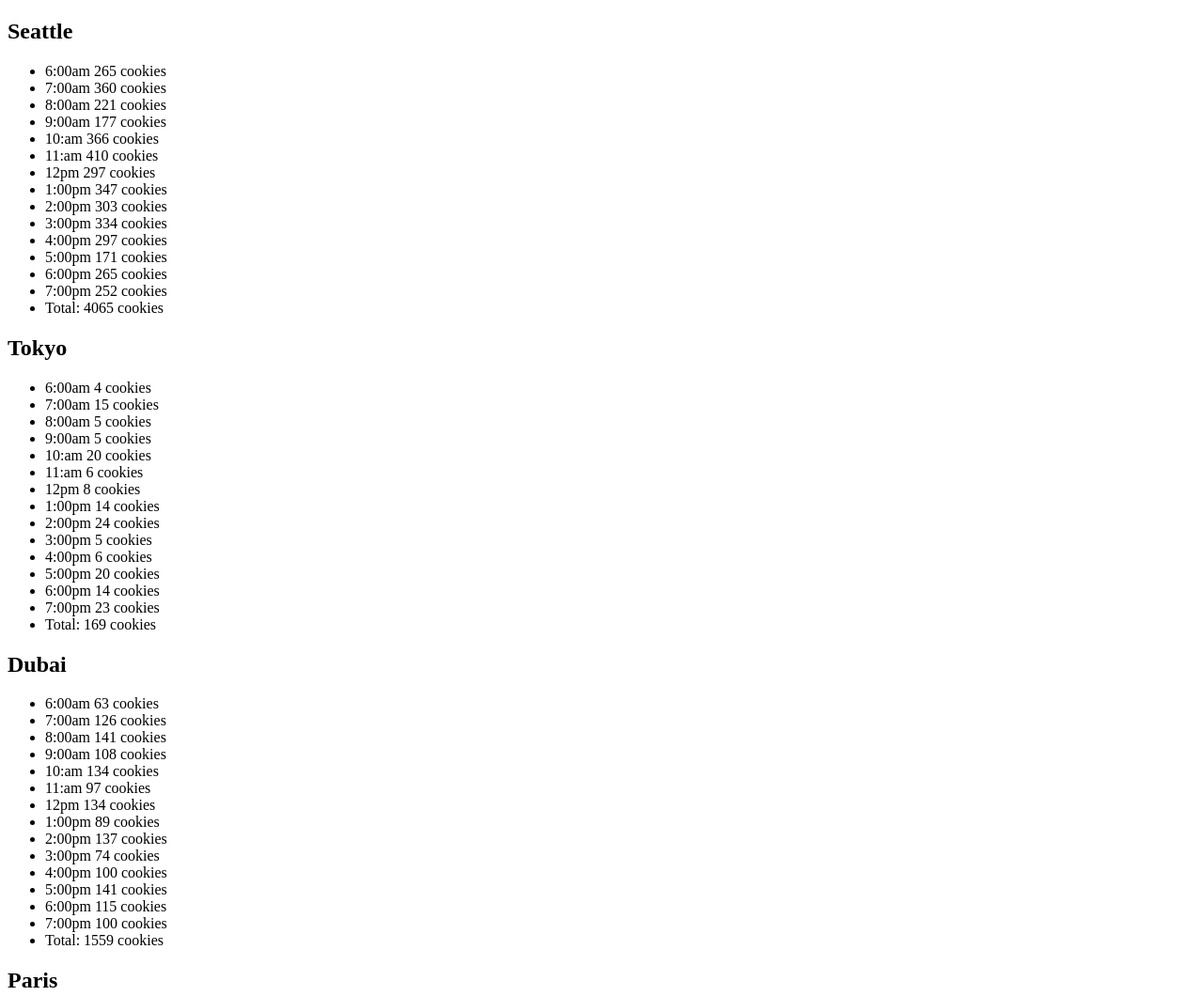
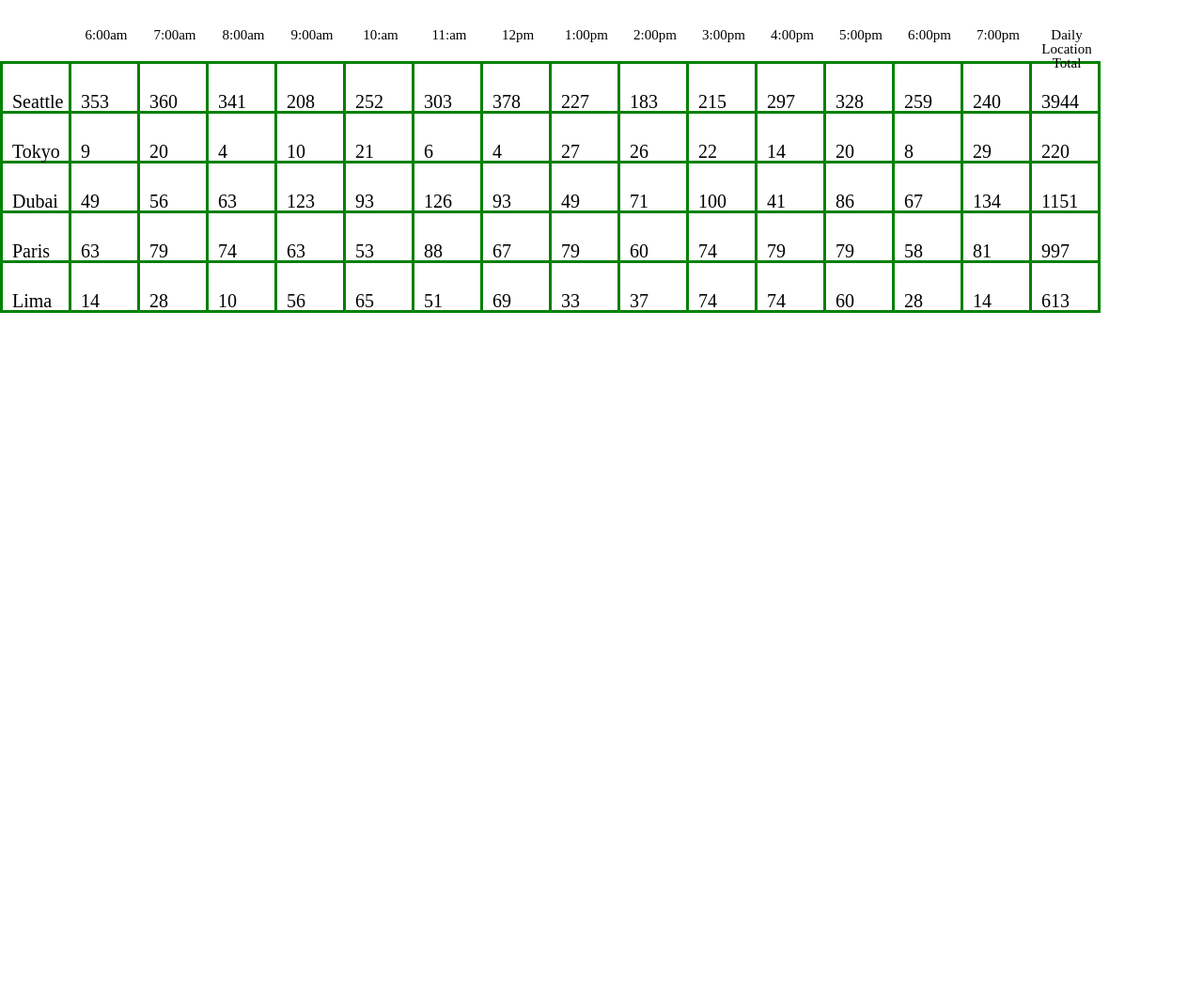
Before and after one commit to Razan-am/cookie-stand, a plain HTML site: page sales.html in a window 1280 px wide. Shown: the top 1060 px of the page at 94% size. After the commit the page ends 800 px from the top, so only its background shows below. Drawn offline with Linux system fonts and the light colour scheme.

Commit message:
update lab07

```diff
--- a/css/style.css
+++ b/css/style.css
@@ -2,3 +2,28 @@ img{
     width: 450px;
     margin-left: 400px;
 }
+
+th{
+    /* border: 2px solid green; */
+    width: 60px;
+    padding-left: 10px;
+    left: 70px;
+    top: 10px;
+    position: relative;
+    font-size: 15px;
+    text-align: center;
+    padding-top: 20px;
+
+
+}
+
+td{
+    border: 3px solid green;
+    font-size: 20px;
+    padding-left: 10px;
+    top: 30px;
+    position: relative;
+    width:60px;
+    height: 50px;
+
+}
--- a/js/app.js
+++ b/js/app.js
@@ -1,294 +1,409 @@
 'use strict';
 
-let branch1 = {
+//lab07
 
-    branchName: 'Seattle',
-    minNumOfCustPerHour: 23,
-    maxNumOfCustPerHour: 65,
-    AvgCookieSalePerCust: 6.3,
-    hourOperation: ['6:00am', '7:00am', '8:00am', '9:00am', '10:am', '11:am', '12pm', '1:00pm', '2:00pm', '3:00pm', '4:00pm', '5:00pm', '6:00pm', '7:00pm'],
-    numOfCustPerHour: [],
-    calculatCookiesPerHour: [],
-    totalAmount: 0,
+let brachesArray = [];
 
-    randomNumber: function () {
+let hourOperation = ['6:00am', '7:00am', '8:00am', '9:00am', '10:am', '11:am', '12pm', '1:00pm', '2:00pm', '3:00pm', '4:00pm', '5:00pm', '6:00pm', '7:00pm'];
 
-        for (let num = 0; num < this.hourOperation.length; num++) {
+function Stores(branchName, minNumOfCustPerHour, maxNumOfCustPerHour, AvgCookieSalePerCust) {
+    this.branchName = branchName;
+    this.minNumOfCustPerHour = minNumOfCustPerHour;
+    this.maxNumOfCustPerHour = maxNumOfCustPerHour;
+    this.AvgCookieSalePerCust = AvgCookieSalePerCust;
+    this.numOfCustPerHour = [];
+    this.calculatCookiesPerHour = [];
+    this.totalAmount = 0;
+    this.hoursTotal = [];
+}
+Stores.prototype.randomNumber = function () {
+    for (let num = 0; num < hourOperation.length; num++) {
         //generat random number
         this.numOfCustPerHour.push(Math.floor(Math.random() * (this.maxNumOfCustPerHour - this.minNumOfCustPerHour + 1) + this.minNumOfCustPerHour));
 
     }
-    },
-
-    calculation: function (){
-        for (let index = 0; index < this.hourOperation.length; index++) {
+}
+Stores.prototype.calculation = function () {
+    for (let index = 0; index < hourOperation.length; index++) {
         //calculation for avarege cookies * random number
-            this.calculatCookiesPerHour.push(Math.ceil(this.numOfCustPerHour[index]*this.AvgCookieSalePerCust));
+        this.calculatCookiesPerHour.push(Math.ceil(this.numOfCustPerHour[index] * this.AvgCookieSalePerCust));
 
         //total number cookies per hour
         this.totalAmount += this.calculatCookiesPerHour[index];
 
 
     }
-    },
+}
+
+let divEl = document.getElementById('container');
+
+let tavblEl = document.createElement('table');
+divEl.appendChild(tavblEl);
+Stores.prototype.render1 = function () {
 
 
-    render: function () {
-        let divEl = document.getElementById('container');
-
-        let h2el = document.createElement('h2');
-        h2el.textContent = this.branchName;
-        divEl.appendChild(h2el);
-
-        let ulEl = document.createElement('ul');
-        divEl.appendChild(ulEl);
-        for (let i = 0; i < this.hourOperation.length; i++) {
-            let liEl = document.createElement('li');
-            ulEl.appendChild(liEl);
-            liEl.textContent = `${this.hourOperation[i]} ${this.calculatCookiesPerHour[i]} cookies`;
+    let tHeader1 = document.createElement('tr');
+    tavblEl.appendChild(tHeader1);
+    for (let th = 0; th < hourOperation.length; th++) {
+        let thel1 = document.createElement('th');
+        tHeader1.appendChild(thel1);
+        thel1.textContent = `${hourOperation[th]}`;
+    }
+    let thel1 = document.createElement('th');
+    tHeader1.appendChild(thel1);
+    thel1.textContent = 'Daily Location Total';
 }
 
-        let totalli = document.createElement('li');
-        ulEl.appendChild(totalli);
-        totalli.textContent = `Total: ${this.totalAmount} cookies`
+Stores.prototype.render2 = function () {
+
+    let tBody = document.createElement('tr');
+    tavblEl.appendChild(tBody);
+
+    let td1 = document.createElement('td');
+    tBody.appendChild(td1);
+    td1.textContent = this.branchName;
+
+    for (let calc = 0; calc < this.calculatCookiesPerHour.length; calc++) {
+        let td2 = document.createElement('td');
+        tBody.appendChild(td2);
+        td2.textContent = this.calculatCookiesPerHour[calc]
+
+
+    }
+
+
+    let td3=document.createElement('td');
+    tBody.appendChild(td3);
+    td3.textContent = this.totalAmount ;
+}
+Stores.prototype.render3 = function(){
+    for (let total = 0; total < hourOperation.length; total++) {
+         let total = this.calculatCookiesPerHour[total];
 
     }
 }
-branch1.randomNumber();
-branch1.calculation();
-branch1.render();
+
+
+let seattle = new Stores('Seattle', 23, 65, 6.3);
+seattle.randomNumber();
+seattle.calculation();
+seattle.render1();
+seattle.render2();
+
+let tokyo = new Stores('Tokyo', 3, 24, 1.2);
+tokyo.randomNumber();
+tokyo.calculation();
+tokyo.render2();
+
+let dubai = new Stores('Dubai', 11, 38, 3.7);
+dubai.randomNumber();
+dubai.calculation();
+dubai.render2();
+
+
+let paris = new Stores('Paris', 20, 38, 2.3);
+paris.randomNumber();
+paris.calculation();
+paris.render2();
+
+
+let lima = new Stores('Lima', 2, 16, 4.6);
+lima.randomNumber();
+lima.calculation();
+lima.render2();
 
 
 
-let branch2 = {
 
-    branchName: 'Tokyo',
-    minNumOfCustPerHour: 3,
-    maxNumOfCustPerHour: 24,
-    AvgCookieSalePerCust: 1.2,
-    hourOperation: ['6:00am', '7:00am', '8:00am', '9:00am', '10:am', '11:am', '12pm', '1:00pm', '2:00pm', '3:00pm', '4:00pm', '5:00pm', '6:00pm', '7:00pm'],
-    numOfCustPerHour: [],
-    calculatCookiesPerHour: [],
-    totalAmount: 0,
+// let branch1 = {
 
-    randomNumber: function () {
+//     branchName: 'Seattle',
+//     minNumOfCustPerHour: 23,
+//     maxNumOfCustPerHour: 65,
+//     AvgCookieSalePerCust: 6.3,
+//     hourOperation: ['6:00am', '7:00am', '8:00am', '9:00am', '10:am', '11:am', '12pm', '1:00pm', '2:00pm', '3:00pm', '4:00pm', '5:00pm', '6:00pm', '7:00pm'],
+//     numOfCustPerHour: [],
+//     calculatCookiesPerHour: [],
+//     totalAmount: 0,
 
-        for (let num = 0; num < this.hourOperation.length; num++) {
-            //generat random number
-            this.numOfCustPerHour.push(Math.floor(Math.random() * (this.maxNumOfCustPerHour - this.minNumOfCustPerHour + 1) + this.minNumOfCustPerHour));
+//     randomNumber: function () {
 
-        }
-    },
+//         for (let num = 0; num < this.hourOperation.length; num++) {
+//             //generat random number
+//             this.numOfCustPerHour.push(Math.floor(Math.random() * (this.maxNumOfCustPerHour - this.minNumOfCustPerHour + 1) + this.minNumOfCustPerHour));
 
-    calculation: function (){
-        for (let index = 0; index < this.hourOperation.length; index++) {
-            //calculation for avarege cookies * random number
-            this.calculatCookiesPerHour.push(Math.ceil(this.numOfCustPerHour[index]*this.AvgCookieSalePerCust));
+//         }
+//     },
 
-            //total number cookies per hour
-            this.totalAmount += this.calculatCookiesPerHour[index];
+//     calculation: function () {
+//         for (let index = 0; index < this.hourOperation.length; index++) {
+//             //calculation for avarege cookies * random number
+//             this.calculatCookiesPerHour.push(Math.ceil(this.numOfCustPerHour[index] * this.AvgCookieSalePerCust));
+
+//             //total number cookies per hour
+//             this.totalAmount += this.calculatCookiesPerHour[index];
 
 
-        }
-    },
+//         }
+//     },
 
 
-    render: function () {
-        let divEl = document.getElementById('container');
+//     render: function () {
+//         let divEl = document.getElementById('container');
 
-        let h2el = document.createElement('h2');
-        h2el.textContent = this.branchName;
-        divEl.appendChild(h2el);
+//         let h2el = document.createElement('h2');
+//         h2el.textContent = this.branchName;
+//         divEl.appendChild(h2el);
 
-        let ulEl = document.createElement('ul');
-        divEl.appendChild(ulEl);
-        for (let i = 0; i < this.hourOperation.length; i++) {
-            let liEl = document.createElement('li');
-            ulEl.appendChild(liEl);
-            liEl.textContent = `${this.hourOperation[i]} ${this.calculatCookiesPerHour[i]} cookies`;
-        }
+//         let ulEl = document.createElement('ul');
+//         divEl.appendChild(ulEl);
+//         for (let i = 0; i < this.hourOperation.length; i++) {
+//             let liEl = document.createElement('li');
+//             ulEl.appendChild(liEl);
+//             liEl.textContent = `${this.hourOperation[i]} ${this.calculatCookiesPerHour[i]} cookies`;
+//         }
 
-        let totalli = document.createElement('li');
-        ulEl.appendChild(totalli);
-        totalli.textContent = `Total: ${this.totalAmount} cookies`
+//         let totalli = document.createElement('li');
+//         ulEl.appendChild(totalli);
+//         totalli.textContent = `Total: ${this.totalAmount} cookies`
 
-    }
-}
-branch2.randomNumber();
-branch2.calculation();
-branch2.render();
+//     }
+// }
+// branch1.randomNumber();
+// branch1.calculation();
+// branch1.render();
 
 
-let branch3 = {
 
-    branchName: 'Dubai',
-    minNumOfCustPerHour: 11,
-    maxNumOfCustPerHour: 38,
-    AvgCookieSalePerCust: 3.7,
-    hourOperation: ['6:00am', '7:00am', '8:00am', '9:00am', '10:am', '11:am', '12pm', '1:00pm', '2:00pm', '3:00pm', '4:00pm', '5:00pm', '6:00pm', '7:00pm'],
-    numOfCustPerHour: [],
-    calculatCookiesPerHour: [],
-    totalAmount: 0,
+// let branch2 = {
 
-    randomNumber: function () {
+//     branchName: 'Tokyo',
+//     minNumOfCustPerHour: 3,
+//     maxNumOfCustPerHour: 24,
+//     AvgCookieSalePerCust: 1.2,
+//     hourOperation: ['6:00am', '7:00am', '8:00am', '9:00am', '10:am', '11:am', '12pm', '1:00pm', '2:00pm', '3:00pm', '4:00pm', '5:00pm', '6:00pm', '7:00pm'],
+//     numOfCustPerHour: [],
+//     calculatCookiesPerHour: [],
+//     totalAmount: 0,
 
-        for (let num = 0; num < this.hourOperation.length; num++) {
-            //generat random number
-            this.numOfCustPerHour.push(Math.floor(Math.random() * (this.maxNumOfCustPerHour - this.minNumOfCustPerHour + 1) + this.minNumOfCustPerHour));
+//     randomNumber: function () {
 
-        }
-    },
+//         for (let num = 0; num < this.hourOperation.length; num++) {
+//             //generat random number
+//             this.numOfCustPerHour.push(Math.floor(Math.random() * (this.maxNumOfCustPerHour - this.minNumOfCustPerHour + 1) + this.minNumOfCustPerHour));
 
-    calculation: function (){
-        for (let index = 0; index < this.hourOperation.length; index++) {
-            //calculation for avarege cookies * random number
-            this.calculatCookiesPerHour.push(Math.ceil(this.numOfCustPerHour[index]*this.AvgCookieSalePerCust));
+//         }
+//     },
 
-            //total number cookies per hour
-            this.totalAmount += this.calculatCookiesPerHour[index];
+//     calculation: function (){
+//         for (let index = 0; index < this.hourOperation.length; index++) {
+//             //calculation for avarege cookies * random number
+//             this.calculatCookiesPerHour.push(Math.ceil(this.numOfCustPerHour[index]*this.AvgCookieSalePerCust));
+
+//             //total number cookies per hour
+//             this.totalAmount += this.calculatCookiesPerHour[index];
 
 
-        }
-    },
+//         }
+//     },
 
 
-    render: function () {
-        let divEl = document.getElementById('container');
+//     render: function () {
+//         let divEl = document.getElementById('container');
 
-        let h2el = document.createElement('h2');
-        h2el.textContent = this.branchName;
-        divEl.appendChild(h2el);
+//         let h2el = document.createElement('h2');
+//         h2el.textContent = this.branchName;
+//         divEl.appendChild(h2el);
 
-        let ulEl = document.createElement('ul');
-        divEl.appendChild(ulEl);
-        for (let i = 0; i < this.hourOperation.length; i++) {
-            let liEl = document.createElement('li');
-            ulEl.appendChild(liEl);
-            liEl.textContent = `${this.hourOperation[i]} ${this.calculatCookiesPerHour[i]} cookies`;
-        }
+//         let ulEl = document.createElement('ul');
+//         divEl.appendChild(ulEl);
+//         for (let i = 0; i < this.hourOperation.length; i++) {
+//             let liEl = document.createElement('li');
+//             ulEl.appendChild(liEl);
+//             liEl.textContent = `${this.hourOperation[i]} ${this.calculatCookiesPerHour[i]} cookies`;
+//         }
 
-        let totalli = document.createElement('li');
-        ulEl.appendChild(totalli);
-        totalli.textContent = `Total: ${this.totalAmount} cookies`
+//         let totalli = document.createElement('li');
+//         ulEl.appendChild(totalli);
+//         totalli.textContent = `Total: ${this.totalAmount} cookies`
 
-    }
-}
-branch3.randomNumber();
-branch3.calculation();
-branch3.render();
-
-let branch4 = {
-
-    branchName: 'Paris',
-    minNumOfCustPerHour: 20,
-    maxNumOfCustPerHour: 38,
-    AvgCookieSalePerCust: 2.3,
-    hourOperation: ['6:00am', '7:00am', '8:00am', '9:00am', '10:am', '11:am', '12pm', '1:00pm', '2:00pm', '3:00pm', '4:00pm', '5:00pm', '6:00pm', '7:00pm'],
-    numOfCustPerHour: [],
-    calculatCookiesPerHour: [],
-    totalAmount: 0,
-
-    randomNumber: function () {
-
-        for (let num = 0; num < this.hourOperation.length; num++) {
-            //generat random number
-            this.numOfCustPerHour.push(Math.floor(Math.random() * (this.maxNumOfCustPerHour - this.minNumOfCustPerHour + 1) + this.minNumOfCustPerHour));
-
-        }
-    },
-
-    calculation: function (){
-        for (let index = 0; index < this.hourOperation.length; index++) {
-            //calculation for avarege cookies * random number
-            this.calculatCookiesPerHour.push(Math.ceil(this.numOfCustPerHour[index]*this.AvgCookieSalePerCust));
-
-            //total number cookies per hour
-            this.totalAmount += this.calculatCookiesPerHour[index];
+//     }
+// }
+// branch2.randomNumber();
+// branch2.calculation();
+// branch2.render();
 
 
-        }
-    },
+// let branch3 = {
+
+//     branchName: 'Dubai',
+//     minNumOfCustPerHour: 11,
+//     maxNumOfCustPerHour: 38,
+//     AvgCookieSalePerCust: 3.7,
+//     hourOperation: ['6:00am', '7:00am', '8:00am', '9:00am', '10:am', '11:am', '12pm', '1:00pm', '2:00pm', '3:00pm', '4:00pm', '5:00pm', '6:00pm', '7:00pm'],
+//     numOfCustPerHour: [],
+//     calculatCookiesPerHour: [],
+//     totalAmount: 0,
+
+//     randomNumber: function () {
+
+//         for (let num = 0; num < this.hourOperation.length; num++) {
+//             //generat random number
+//             this.numOfCustPerHour.push(Math.floor(Math.random() * (this.maxNumOfCustPerHour - this.minNumOfCustPerHour + 1) + this.minNumOfCustPerHour));
+
+//         }
+//     },
+
+//     calculation: function (){
+//         for (let index = 0; index < this.hourOperation.length; index++) {
+//             //calculation for avarege cookies * random number
+//             this.calculatCookiesPerHour.push(Math.ceil(this.numOfCustPerHour[index]*this.AvgCookieSalePerCust));
+
+//             //total number cookies per hour
+//             this.totalAmount += this.calculatCookiesPerHour[index];
 
 
-    render: function () {
-        let divEl = document.getElementById('container');
-
-        let h2el = document.createElement('h2');
-        h2el.textContent = this.branchName;
-        divEl.appendChild(h2el);
-
-        let ulEl = document.createElement('ul');
-        divEl.appendChild(ulEl);
-        for (let i = 0; i < this.hourOperation.length; i++) {
-            let liEl = document.createElement('li');
-            ulEl.appendChild(liEl);
-            liEl.textContent = `${this.hourOperation[i]} ${this.calculatCookiesPerHour[i]} cookies`;
-        }
-
-        let totalli = document.createElement('li');
-        ulEl.appendChild(totalli);
-        totalli.textContent = `Total: ${this.totalAmount} cookies`
-
-    }
-}
-branch4.randomNumber();
-branch4.calculation();
-branch4.render();
-
-let branch5 = {
-
-    branchName: 'Lima',
-    minNumOfCustPerHour: 2,
-    maxNumOfCustPerHour: 16,
-    AvgCookieSalePerCust: 4.6,
-    hourOperation: ['6:00am', '7:00am', '8:00am', '9:00am', '10:am', '11:am', '12pm', '1:00pm', '2:00pm', '3:00pm', '4:00pm', '5:00pm', '6:00pm', '7:00pm'],
-    numOfCustPerHour: [],
-    calculatCookiesPerHour: [],
-    totalAmount: 0,
-
-    randomNumber: function () {
-
-        for (let num = 0; num < this.hourOperation.length; num++) {
-            //generat random number
-            this.numOfCustPerHour.push(Math.floor(Math.random() * (this.maxNumOfCustPerHour - this.minNumOfCustPerHour + 1) + this.minNumOfCustPerHour));
-
-        }
-    },
-
-    calculation: function (){
-        for (let index = 0; index < this.hourOperation.length; index++) {
-            //calculation for avarege cookies * random number
-            this.calculatCookiesPerHour.push(Math.ceil(this.numOfCustPerHour[index]*this.AvgCookieSalePerCust));
-
-            //total number cookies per hour
-            this.totalAmount += this.calculatCookiesPerHour[index];
+//         }
+//     },
 
 
-        }
-    },
+//     render: function () {
+//         let divEl = document.getElementById('container');
+
+//         let h2el = document.createElement('h2');
+//         h2el.textContent = this.branchName;
+//         divEl.appendChild(h2el);
+
+//         let ulEl = document.createElement('ul');
+//         divEl.appendChild(ulEl);
+//         for (let i = 0; i < this.hourOperation.length; i++) {
+//             let liEl = document.createElement('li');
+//             ulEl.appendChild(liEl);
+//             liEl.textContent = `${this.hourOperation[i]} ${this.calculatCookiesPerHour[i]} cookies`;
+//         }
+
+//         let totalli = document.createElement('li');
+//         ulEl.appendChild(totalli);
+//         totalli.textContent = `Total: ${this.totalAmount} cookies`
+
+//     }
+// }
+// branch3.randomNumber();
+// branch3.calculation();
+// branch3.render();
+
+// let branch4 = {
+
+//     branchName: 'Paris',
+//     minNumOfCustPerHour: 20,
+//     maxNumOfCustPerHour: 38,
+//     AvgCookieSalePerCust: 2.3,
+//     hourOperation: ['6:00am', '7:00am', '8:00am', '9:00am', '10:am', '11:am', '12pm', '1:00pm', '2:00pm', '3:00pm', '4:00pm', '5:00pm', '6:00pm', '7:00pm'],
+//     numOfCustPerHour: [],
+//     calculatCookiesPerHour: [],
+//     totalAmount: 0,
+
+//     randomNumber: function () {
+
+//         for (let num = 0; num < this.hourOperation.length; num++) {
+//             //generat random number
+//             this.numOfCustPerHour.push(Math.floor(Math.random() * (this.maxNumOfCustPerHour - this.minNumOfCustPerHour + 1) + this.minNumOfCustPerHour));
+
+//         }
+//     },
+
+//     calculation: function (){
+//         for (let index = 0; index < this.hourOperation.length; index++) {
+//             //calculation for avarege cookies * random number
+//             this.calculatCookiesPerHour.push(Math.ceil(this.numOfCustPerHour[index]*this.AvgCookieSalePerCust));
+
+//             //total number cookies per hour
+//             this.totalAmount += this.calculatCookiesPerHour[index];
 
 
-    render: function () {
-        let divEl = document.getElementById('container');
+//         }
+//     },
 
-        let h2el = document.createElement('h2');
-        h2el.textContent = this.branchName;
-        divEl.appendChild(h2el);
 
-        let ulEl = document.createElement('ul');
-        divEl.appendChild(ulEl);
-        for (let i = 0; i < this.hourOperation.length; i++) {
-            let liEl = document.createElement('li');
-            ulEl.appendChild(liEl);
-            liEl.textContent = `${this.hourOperation[i]} ${this.calculatCookiesPerHour[i]} cookies`;
-        }
+//     render: function () {
+//         let divEl = document.getElementById('container');
 
-        let totalli = document.createElement('li');
-        ulEl.appendChild(totalli);
-        totalli.textContent = `Total: ${this.totalAmount} cookies`
+//         let h2el = document.createElement('h2');
+//         h2el.textContent = this.branchName;
+//         divEl.appendChild(h2el);
 
-    }
-}
-branch5.randomNumber();
-branch5.calculation();
-branch5.render();
+//         let ulEl = document.createElement('ul');
+//         divEl.appendChild(ulEl);
+//         for (let i = 0; i < this.hourOperation.length; i++) {
+//             let liEl = document.createElement('li');
+//             ulEl.appendChild(liEl);
+//             liEl.textContent = `${this.hourOperation[i]} ${this.calculatCookiesPerHour[i]} cookies`;
+//         }
+
+//         let totalli = document.createElement('li');
+//         ulEl.appendChild(totalli);
+//         totalli.textContent = `Total: ${this.totalAmount} cookies`
+
+//     }
+// }
+// branch4.randomNumber();
+// branch4.calculation();
+// branch4.render();
+
+// let branch5 = {
+
+//     branchName: 'Lima',
+//     minNumOfCustPerHour: 2,
+//     maxNumOfCustPerHour: 16,
+//     AvgCookieSalePerCust: 4.6,
+//     hourOperation: ['6:00am', '7:00am', '8:00am', '9:00am', '10:am', '11:am', '12pm', '1:00pm', '2:00pm', '3:00pm', '4:00pm', '5:00pm', '6:00pm', '7:00pm'],
+//     numOfCustPerHour: [],
+//     calculatCookiesPerHour: [],
+//     totalAmount: 0,
+
+//     randomNumber: function () {
+
+//         for (let num = 0; num < this.hourOperation.length; num++) {
+//             //generat random number
+//             this.numOfCustPerHour.push(Math.floor(Math.random() * (this.maxNumOfCustPerHour - this.minNumOfCustPerHour + 1) + this.minNumOfCustPerHour));
+
+//         }
+//     },
+
+//     calculation: function (){
+//         for (let index = 0; index < this.hourOperation.length; index++) {
+//             //calculation for avarege cookies * random number
+//             this.calculatCookiesPerHour.push(Math.ceil(this.numOfCustPerHour[index]*this.AvgCookieSalePerCust));
+
+//             //total number cookies per hour
+//             this.totalAmount += this.calculatCookiesPerHour[index];
+
+
+//         }
+//     },
+
+
+//     render: function () {
+//         let divEl = document.getElementById('container');
+
+//         let h2el = document.createElement('h2');
+//         h2el.textContent = this.branchName;
+//         divEl.appendChild(h2el);
+
+//         let ulEl = document.createElement('ul');
+//         divEl.appendChild(ulEl);
+//         for (let i = 0; i < this.hourOperation.length; i++) {
+//             let liEl = document.createElement('li');
+//             ulEl.appendChild(liEl);
+//             liEl.textContent = `${this.hourOperation[i]} ${this.calculatCookiesPerHour[i]} cookies`;
+//         }
+
+//         let totalli = document.createElement('li');
+//         ulEl.appendChild(totalli);
+//         totalli.textContent = `Total: ${this.totalAmount} cookies`
+
+//     }
+// }
+// branch5.randomNumber();
+// branch5.calculation();
+// branch5.render();
--- a/sales.html
+++ b/sales.html
@@ -6,6 +6,8 @@
     <meta name="viewport" content="width=, initial-scale=1.0">
     <title>Salmon Cookies</title>
     <link rel="shortcut icon" href="https://codefellows.github.io/code-201-guide/curriculum/class-06/lab/assets/salmon.png" type="image/x-icon">
+    <link rel="stylesheet" href="css/reset.css">
+    <link rel="stylesheet" href="css/style.css">
 </head>
 <body>
     <div id="container">
```
Lines whose indentation alone changed are shown as unchanged.
